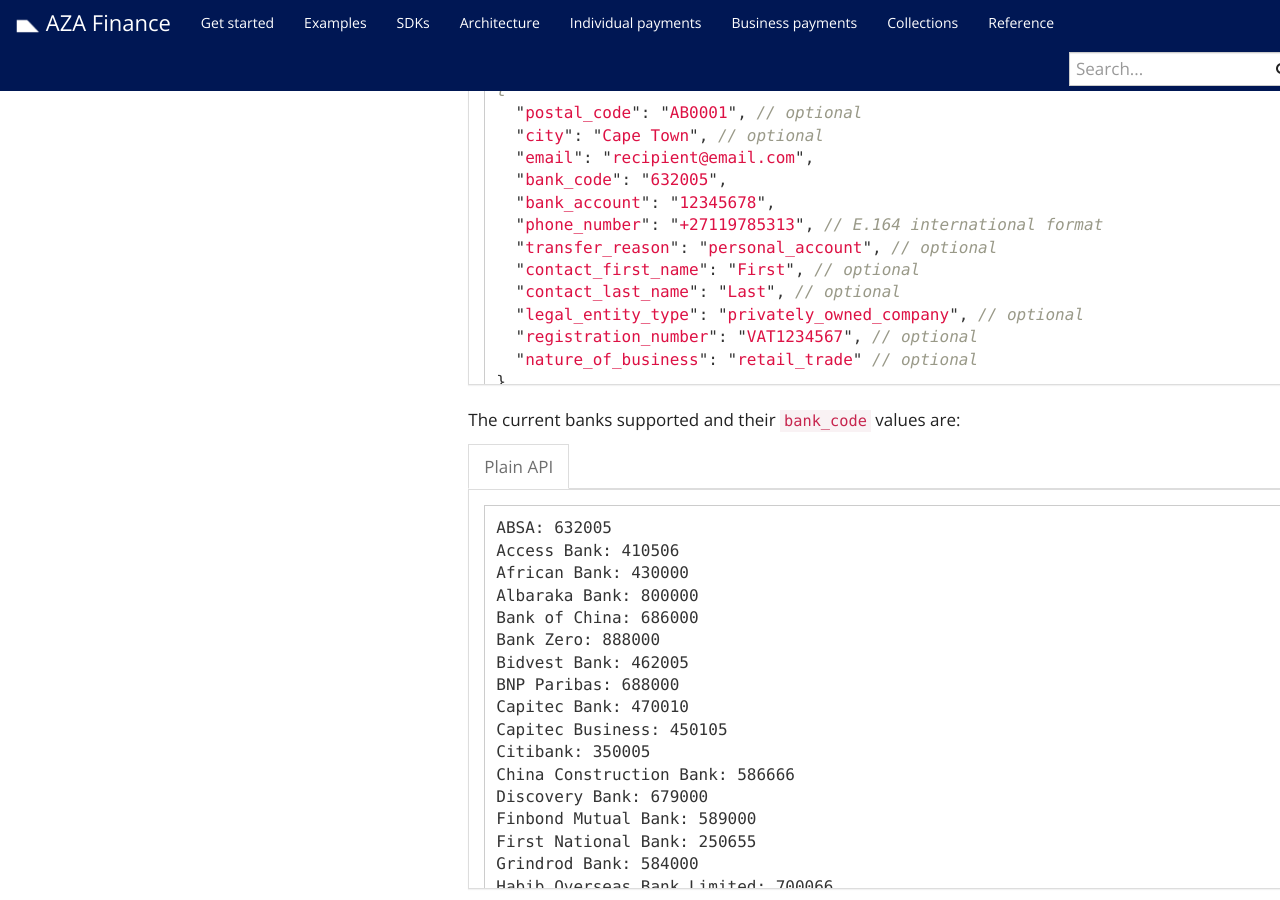
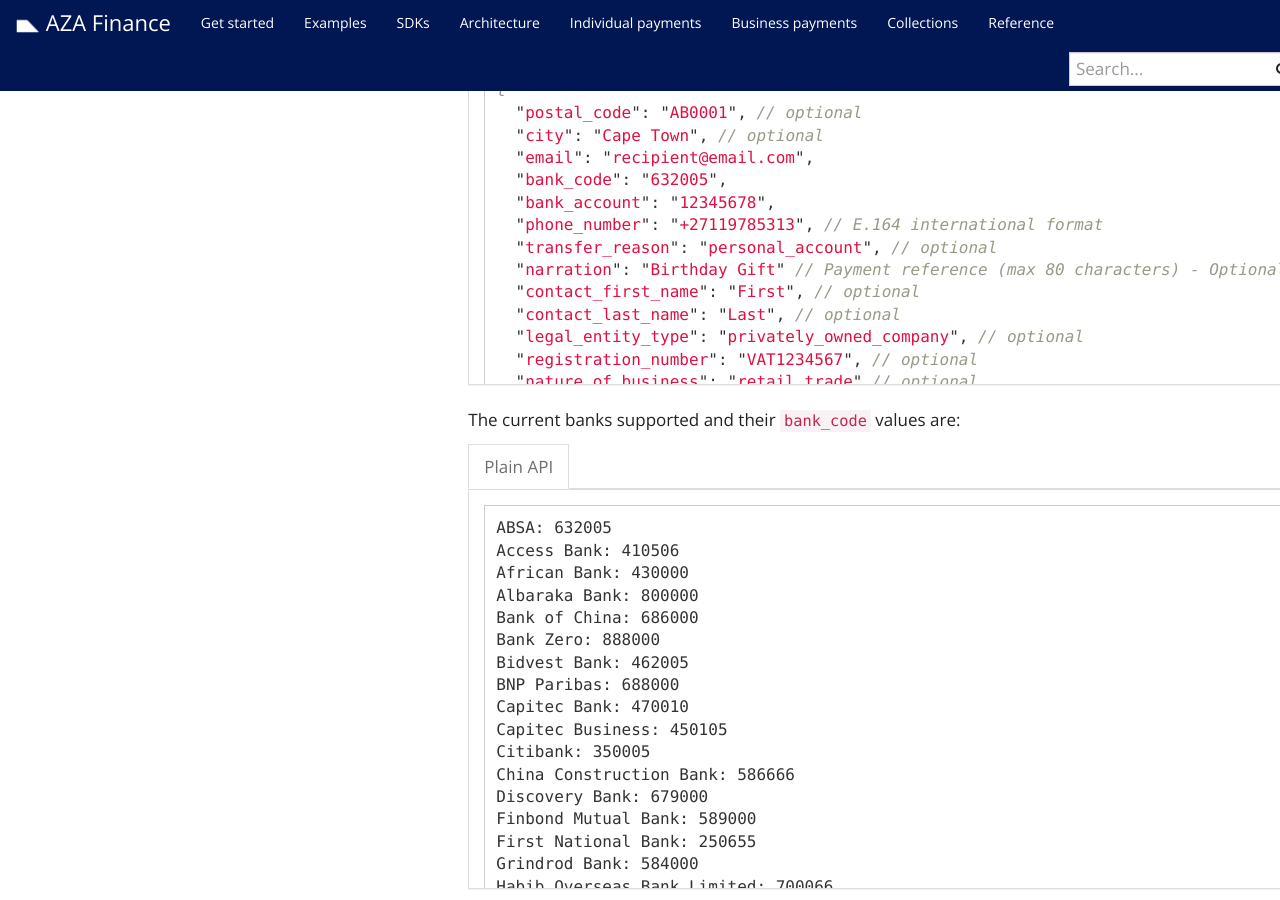
Before and after one commit to transferzero/api-documentation, a Jekyll site: the page built from _docs/business-payments.md, in a window 1280 px wide and 900 px high, scrolled down 7682 px. Built offline with Jekyll 4.4.1, drawn with Linux system fonts in a browser that asks for light colours; nearby versions of some CDN libraries; comment, search, counter and statistics services are not loaded.

Commit message:
add optional narration for ZAR

````diff
--- a/_includes/corridors/zar-bank.md
+++ b/_includes/corridors/zar-bank.md
@@ -24,6 +24,7 @@
   "bank_account": "12345678",
   "phone_number": "+27119785313", // E.164 international format
   "transfer_reason": "personal_account", // optional
+  "narration": "Birthday Gift" // Payment reference (max 80 characters) - Optional
   {{ additional_details }}
 }
 ```
````
